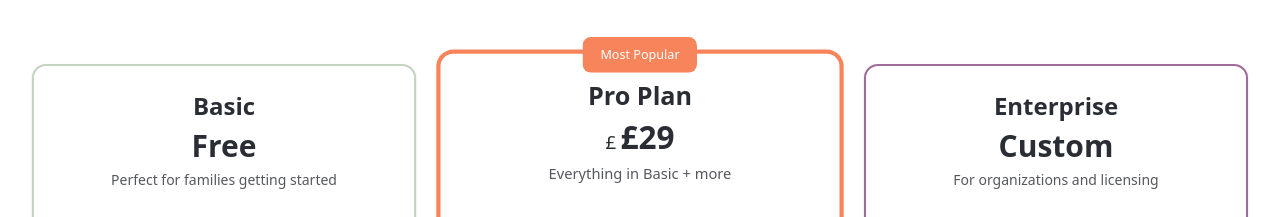
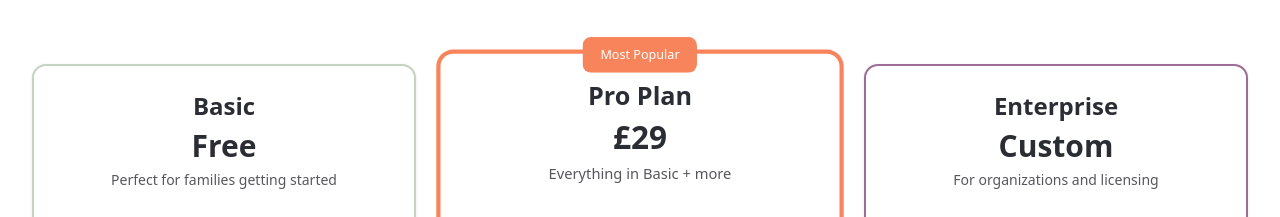
Before and after one commit to Edema-wxd/nxtloop, a Next.js app: page / in a window 1280 px wide. Shown: the part 4268-4485 px from the top of the page. Built offline with nearby package versions, Linux system fonts and the light colour scheme.

Commit message:
Remove unnecessary span element in PricingSection for cleaner markup and improved readability. This change simplifies the component's structure while maintaining the display of the plan price.

```diff
--- a/src/components/sections/PricingSection.tsx
+++ b/src/components/sections/PricingSection.tsx
@@ -113,9 +113,7 @@ const PricingSection = () => {
                       </p>
                     ) : (
                       <>
-                        <span className="text-[#2a2d34] text-lg font-medium">
-                          £
-                        </span>
+
                         <p className="text-[#2a2d34] text-3xl font-bold">
                           {plan.price}
                         </p>
```
